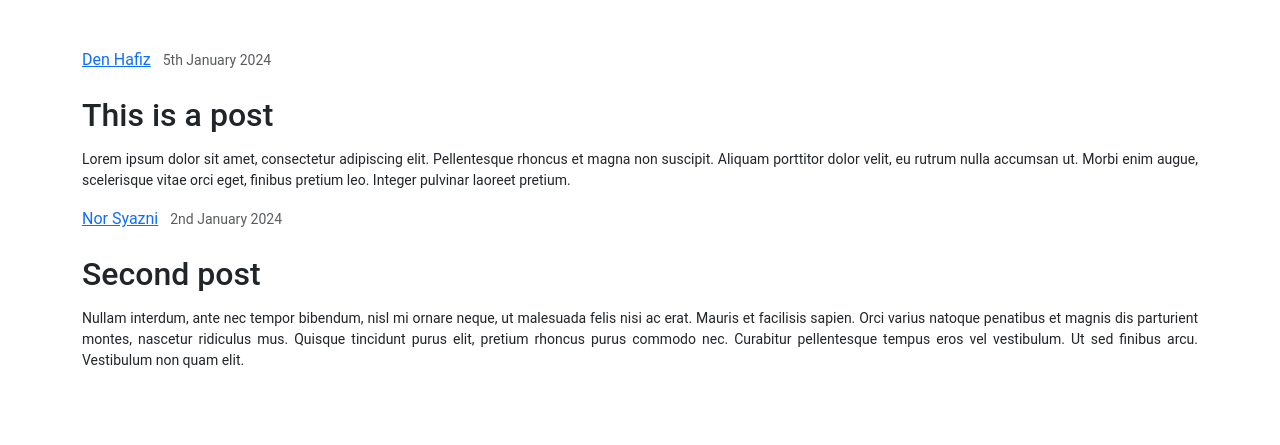
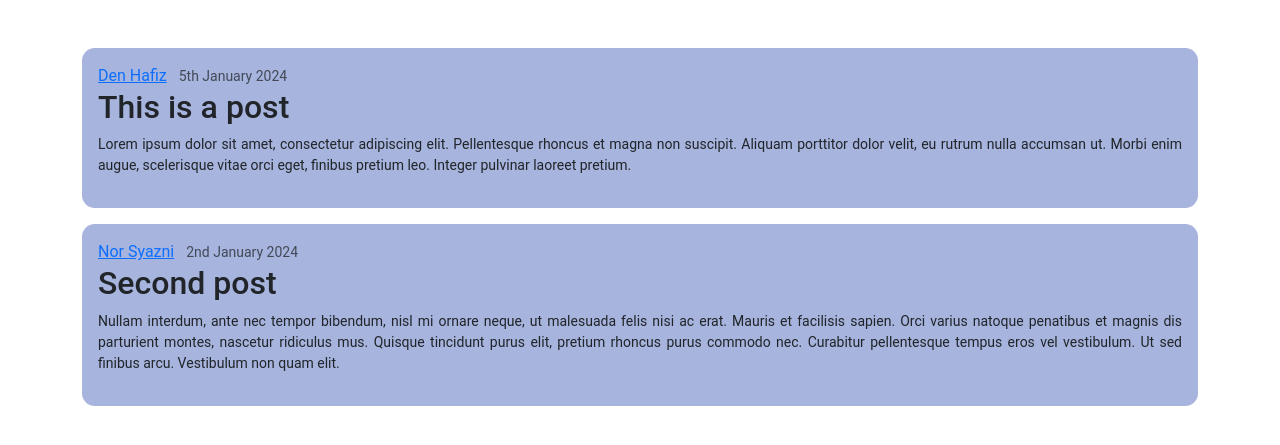
Before and after one commit to DenHafiz69/momentia, a Flask app: page / in a window 1280 px wide. Shown: the part 56-501 px from the top of the page. Run offline with Flask 3, Linux system fonts and the light colour scheme.

Commit message:
Add media content

```diff
--- a/static/styles.css
+++ b/static/styles.css
@@ -6,13 +6,31 @@
     font-family: 'Roboto', 'sans-serif';
 }
 
-.post {
+.media-body {
     text-align: left;
+    background-color: #a6b4de;
+    padding: 1em;
+    margin-bottom: 1em;
+    border-radius: 0.8rem;
 }
 
-.post-title {
-    font-size: 1.8em;
+.post-title a {
+    font-size: 1em;
     color: #5f80c5;
+    text-decoration: none;
+}
+
+.post-title a:hover{
+    color: #1a5fb4;
+}
+
+.me-2.post-author {
+    color: #5f80c5;
+    text-decoration: none;
+}
+
+.me-2.post-author:hover {
+    color: #1a5fb4;
 }
 
 .post-content {
@@ -26,6 +44,7 @@
 
 ::placeholder {
     text-align: center;
+    font-size: 0.875em;
 }
 
 .navbar {
```
